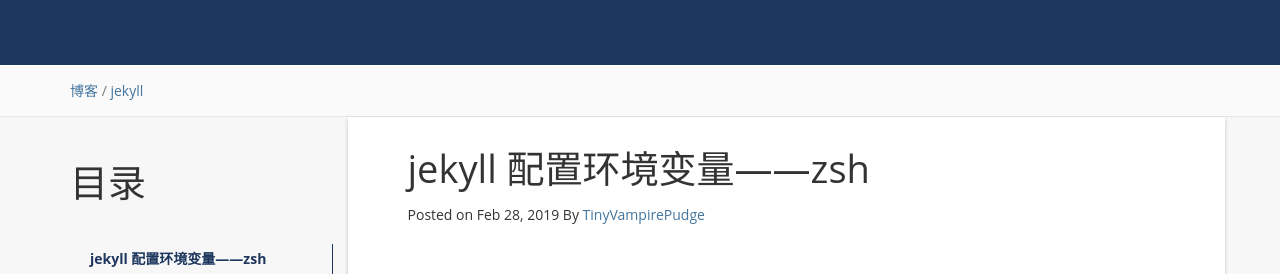
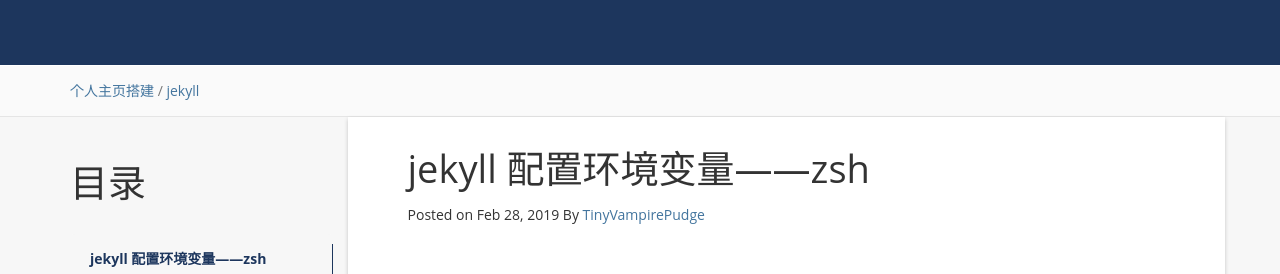
Before and after one commit to tinyvampirepudge/tinyvampirepudge.github.io, a Jekyll site: the page built from _posts/2019-02-28-jekyll-env-variable-configuration.md, in a window 1280 px wide and 900 px high. Shown: the part 230-504 px from the top of the window. Built offline with Jekyll 4.4.1, drawn with Linux system fonts in a browser that asks for light colours; nearby versions of some CDN libraries; a script that is not in the unit is left out; comment, search, counter and statistics services are not loaded.

```diff
--- a/_posts/2019-02-28-jekyll-env-variable-configuration.md
+++ b/_posts/2019-02-28-jekyll-env-variable-configuration.md
@@ -2,7 +2,7 @@
 layout: post
 title:  jekyll 配置环境变量——zsh
 date:   2019-02-28 23:22:29 +0800
-categories: 博客
+categories: 个人主页搭建
 tag: [jekyll]
 ---
 
```
